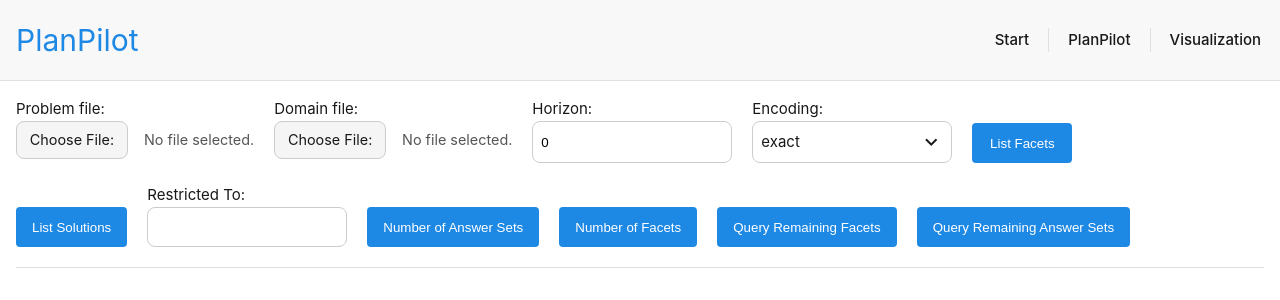
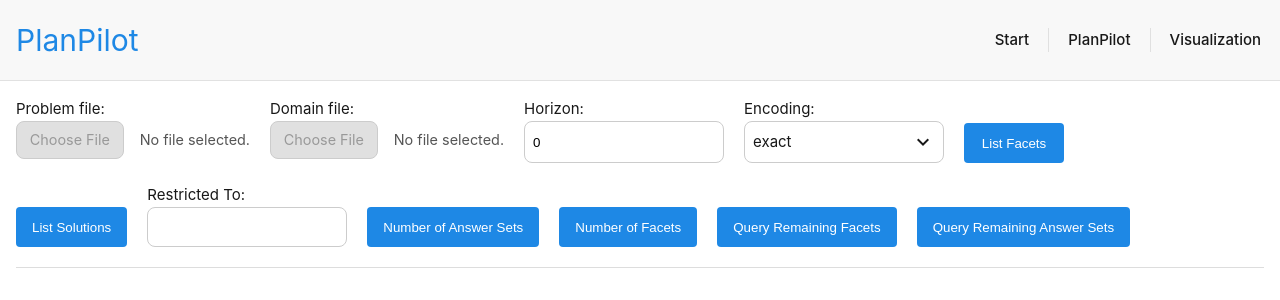
Before and after one commit to mischidream/PlanPilotpp, a Vue app in the folder frontend/: page /planpilot in a window 1280 px wide. Shown: the top 300 px of the page. Built offline with nearby package versions, Linux system fonts and the light colour scheme.

Commit message:
Fix disabled button for input field

```diff
--- a/frontend/src/components/InputField.vue
+++ b/frontend/src/components/InputField.vue
@@ -22,8 +22,8 @@
         :disabled="disabled"
         class="hidden-input"
       />
-      <label :for="inputId" class="file-button">
-        Choose File:
+      <label :for="inputId" class="file-button" :class="{ disabled: disabled }">
+        Choose File
       </label>
       <div class="file-name">
         {{ fileName }}
@@ -140,6 +140,13 @@
   transform: scale(0.98);
 }
 
+.file-button.disabled {
+  background-color: #e0e0e0;
+  color: #999;
+  cursor: not-allowed;
+  pointer-events: none;
+}
+
 .file-name {
   font-size: 0.9rem;
   color: #555;
```
